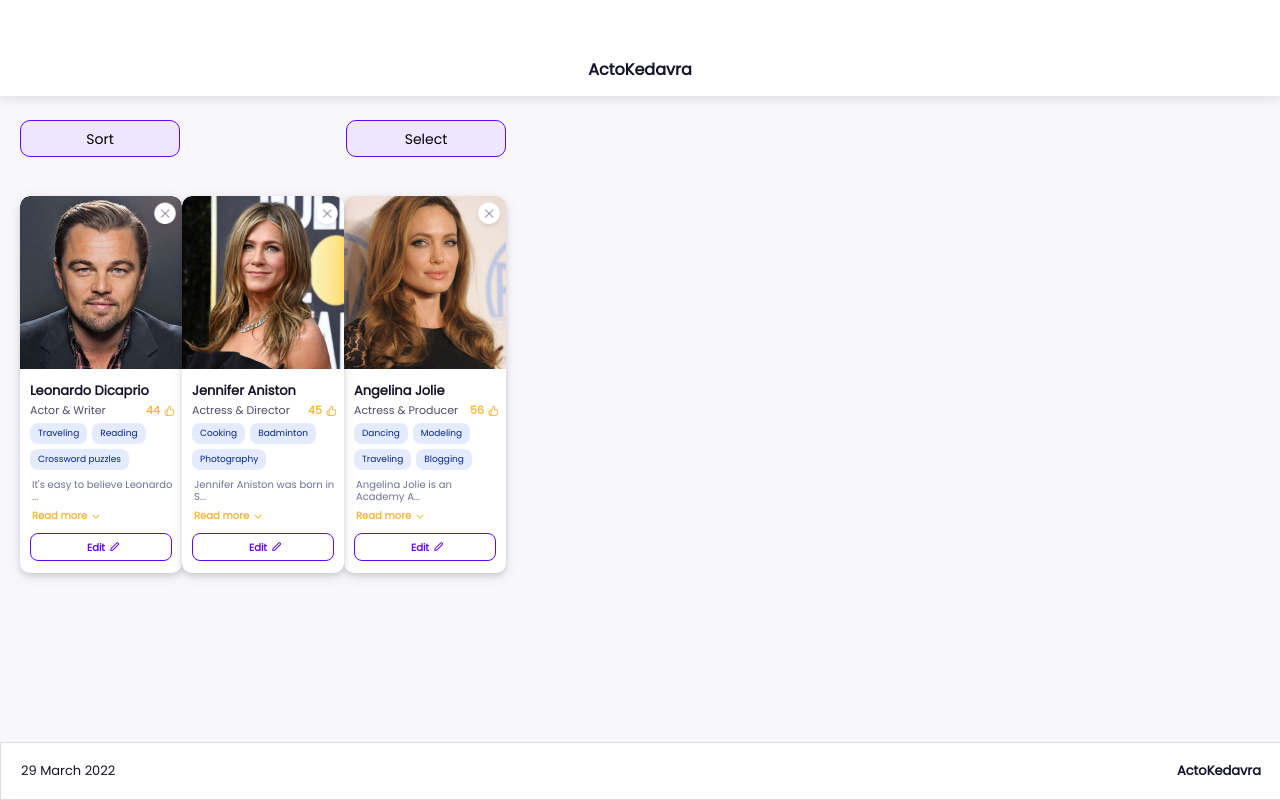
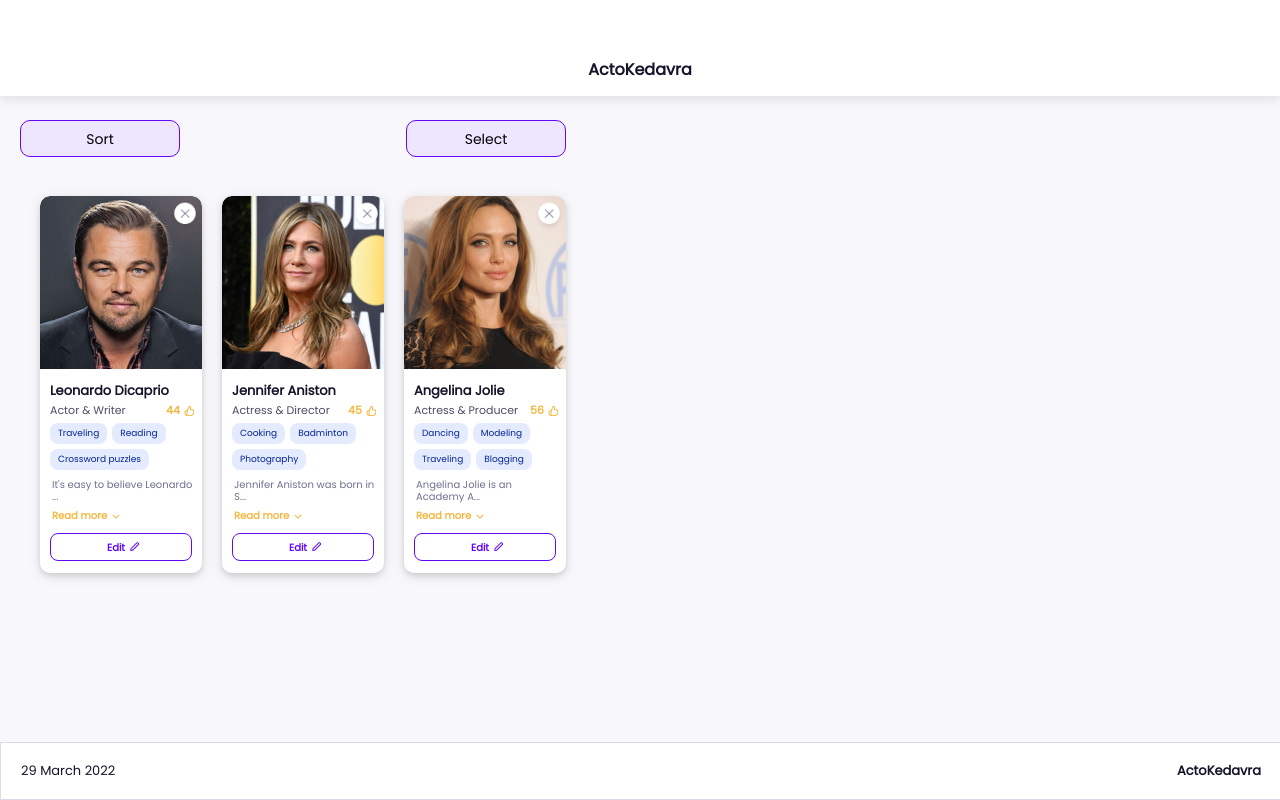
Before and after one commit to remusiesan/ActoKedavra, a React (Create React App) app: page / in a window 1280 px wide. Built offline with nearby package versions, Linux system fonts and the light colour scheme; data requests are answered from the project's data file.

Commit message:
Remove a single actor.

```diff
--- a/db.json
+++ b/db.json
@@ -1,6 +1,7 @@
 {
   "actors": [
     {
+      "id": 1,
       "picture": "/images/leonardo.png",
       "name": "Leonardo Dicaprio",
       "occupation": "Actor & Writer",
@@ -9,6 +10,7 @@
       "short_description": "It's easy to believe Leonardo DiCaprio really is the 'king ...”"
     },
     {
+      "id": 2,
       "picture": "/images/angelina.png",
       "name": "Angelina Jolie",
       "occupation": "Actress & Producer",
@@ -17,6 +19,7 @@
       "short_description": "Angelina Jolie is an Academy Award-winning ..."
     },
     {
+      "id": 3,
       "picture": "/images/jennifer.png",
       "name": "Jennifer Aniston",
       "occupation": "Actress & Director",
--- a/src/components/Actor/ListOfActors.css
+++ b/src/components/Actor/ListOfActors.css
@@ -6,6 +6,7 @@
     padding-right: 20px;
     margin-top: 120px;
     margin-bottom: 100px;
+    min-width: 335px;
 }
 
 .list_of_actors_filter_buttons{
@@ -21,3 +22,15 @@
     display: inline;
     float: right;
 }
+
+@media screen and (min-width: 600px) {
+    .even_card{
+        display: inline;
+        margin-left: 20px;
+    }
+
+    .odd_card{
+        display: inline;
+        margin-left: 20px;
+    }
+}
--- a/src/components/Actor/ListOfActors.js
+++ b/src/components/Actor/ListOfActors.js
@@ -1,4 +1,4 @@
-import React from "react";
+import React, { useState } from "react";
 
 import './ListOfActors.css';
 
@@ -10,17 +10,27 @@ import ActorHobbies from "./ActorHobbies";
 import ActorDescription from "./ActorDescription";
 
 const ListOfActors = (props) => {
-    if(props.actors.length > 0){
+    const [actors, setActors] = useState(props.actors)
+    const removeActorIdHandler = async(id) => {
+       await fetch(`http://localhost:5000/actors/${id}`,
+       {
+           method: 'DELETE'
+       })
+
+       setActors(actors.filter((actor) => actor.id !== id))
+    }
+
+    if(actors.length > 0){
         return (
             <div className="list_of_actors">
                 <div className="list_of_actors_filter_buttons">
                     <Button class="btn_sort" title="Sort" />
                     <Button class="btn_select" title="Select" />
                 </div>
-                {props.actors.map((actor, index) => (
+                {actors.map((actor, index) => (
                     <div className={index  % 2 == 0 ? "even_card" : "odd_card"}>
                         <ActorCard>
-                            <Button class="remove_actor"/>
+                            <Button class="remove_actor" actorId={actor.id} removeActorId={removeActorIdHandler}/>
                             <ActorImage image={actor.picture} />
                             <ActorNameOccupation name={actor.name} occupation={actor.occupation} numberOfLikes={actor.score} />
                             <ActorHobbies hobbies={actor.hobbies}/>
--- a/src/components/UI/Button.js
+++ b/src/components/UI/Button.js
@@ -2,8 +2,9 @@ import React, {useState} from "react";
 import './Button.css';
 
 const Button = (props) => {
-    const [title, setTitle] = useState(props.title);
-    const [classname, setClassname] = useState(props.class);
+    const [idActor, setIndexActor] = useState(props.actorId)
+    const [classname, setClassname] = useState(props.class)
+    const [title, setTitle] = useState(props.title)
     const onClick = () => {
         if(title === "Read more"){
             setTitle("Read less")
@@ -15,6 +16,10 @@ const Button = (props) => {
             setClassname('btn_read_more')
             props.showMore(false);
         }
+
+        if(classname === "remove_actor"){
+            props.removeActorId(idActor);
+        }
     }
     return(
         <button className={classname} onClick={onClick}>{title}</button>
```
